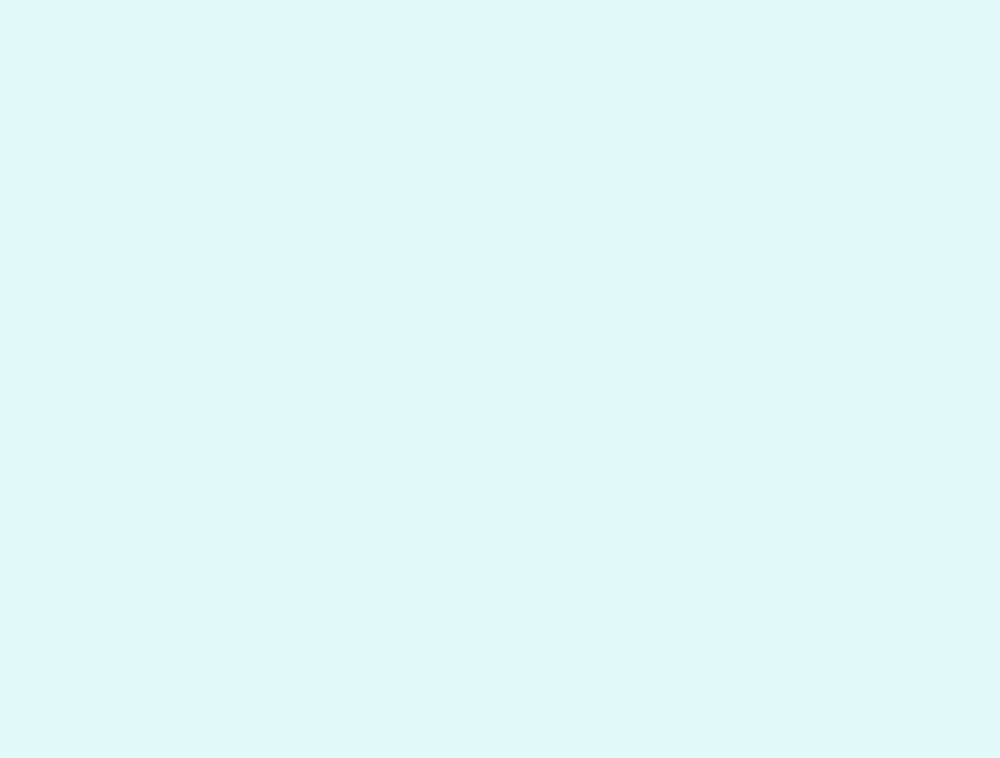
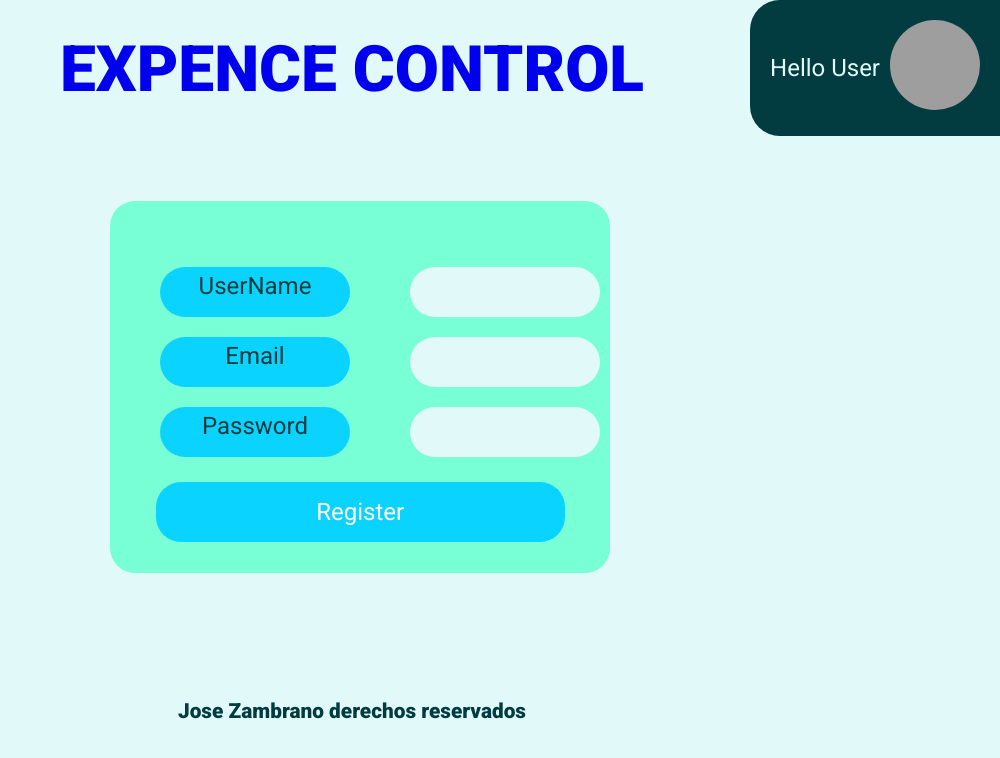
Before and after one commit to joseyzambranov/expense-control, a React (Create React App) app: page /Register in a window 1280 px wide. Before the commit this address had no page. Shown: the top 758 px of the page, without its empty margins (280-1280 px from the left). Built offline with nearby package versions, Linux system fonts and the light colour scheme; grey boxes are pictures that could not be loaded.

Commit message:
adding page login and register

```diff
--- a/package.json
+++ b/package.json
@@ -3,13 +3,17 @@
   "version": "0.1.0",
   "private": true,
   "dependencies": {
+    "@reduxjs/toolkit": "^1.8.2",
     "@testing-library/jest-dom": "^5.16.4",
     "@testing-library/react": "^13.2.0",
     "@testing-library/user-event": "^13.5.0",
+    "axios": "^0.27.2",
     "react": "^18.1.0",
     "react-dom": "^18.1.0",
     "react-router-dom": "^6.3.0",
     "react-scripts": "5.0.1",
+    "redux-persist": "^6.0.0",
+    "styled-components": "^5.3.5",
     "web-vitals": "^2.1.4"
   },
   "scripts": {
--- a/src/App.js
+++ b/src/App.js
@@ -1,7 +1,9 @@
 import { BrowserRouter, Route, Routes } from 'react-router-dom';
 import './App.css';
 import Home from './page/Home';
+import Login from './page/Login';
 import Table from './page/Table';
+import Register from "./page/Register";
 function App() {
 
 
@@ -11,6 +13,8 @@ return(
     <Routes>
         <Route exact path='/'element={<Home />}></Route>
         <Route exact path='/Table'element={<Table />}></Route>
+        <Route exact path='/Login'element={<Login />}></Route>
+        <Route exact path='/Register'element={<Register />}></Route>
     </Routes>
 
     </BrowserRouter>
--- a/src/components/header/Header.jsx
+++ b/src/components/header/Header.jsx
@@ -1,4 +1,5 @@
 import "../../index.css"
+import {Link} from "react-router-dom"
 
 export default function Header(){
 
@@ -8,10 +9,13 @@ export default function Header(){
         <header >
         <div className="container-header" >
            <div className="container-title-header">
-               <p>Hello Alexa</p>
+               <Link to="/Login">
+               <p>Hello User</p>
+               </Link>
+
            </div>
            <div>
-              <img className="img-header" src= "https://images.unsplash.com/photo-1494790108377-be9c29b29330?ixlib=rb-1.2.1&raw_url=true&q=80&fm=jpg&crop=entropy&cs=tinysrgb&ixid=MnwxMjA3fDB8MHxwaG90by1wYWdlfHx8fGVufDB8fHx8&auto=format&fit=crop&w=387" alt="" />
+              <img className="img-header" src="https://crowd-literature.eu/wp-content/uploads/2015/01/no-avatar.gif" alt="" />
            </div>
 
         </div>
--- a/src/components/title/Title.jsx
+++ b/src/components/title/Title.jsx
@@ -1,10 +1,16 @@
+import { Link } from "react-router-dom";
 import "../../index.css";
 
 export default function Title(){
 
     return(
+
+
         <section className="section-title-center section section-title">
+            <Link to="/">
                 <h1>EXPENCE CONTROL</h1>
+            </Link>
         </section>
+
     )
 }
--- a/src/index.css
+++ b/src/index.css
@@ -51,7 +51,9 @@ textarea{
     font-size: var(--normal-font-size);
 }
 
-
+a{
+    text-decoration: none;
+}
 
 input{
     border: none;
--- a/src/page/Home.jsx
+++ b/src/page/Home.jsx
@@ -9,7 +9,7 @@ import Title from "../components/title/Title"
 export default function Home(){
     return(
         <div>
-            <Header />
+    <Header />
     <Title />
     <DateTitle />
     <Plan />
--- /dev/null
+++ b/src/page/Login.jsx
@@ -0,0 +1,101 @@
+import styled from "styled-components"
+import Footer from "../components/footer/Footer"
+import Header from "../components/header/Header"
+import Title from "../components/title/Title"
+import {Link} from "react-router-dom"
+
+const Container = styled.div`
+    position: relative;
+    height:70vh;
+    display: flex;
+    align-items: center;
+    justify-content: center;
+`
+const Form = styled.div`
+
+background-color: var(--green-color);
+width: 500px;
+border-radius: 25px;
+justify-self:center;
+padding:1rem 0 1rem 0;
+
+`
+const ContainerButton = styled.div`
+
+    display: flex;
+    justify-content: flex-end;
+    margin-right: 45px;
+    padding: 15px 0 15px 0;
+
+`
+const Button =styled.button`
+color:white;
+background-color:var(--blue-color);
+width: 90%;
+height: 60px;
+border-radius: 25px;
+
+`
+const NotUser =  styled.div`
+display:flex;
+justify-content: end;
+padding:.0  3rem 0 0;
+font-size:var(--smaller-font-size);
+
+
+
+`
+export default function Login(){
+
+
+    return(<>
+        <Header />
+        <Title/>
+        <Container >
+            <Form>
+
+<div  className="modal-close ">
+
+</div>
+
+<div className="modal-body">
+
+    <span  className="spending-plan-item blue" >UserName</span>
+
+    <div>
+        <input  className="spending-plan-item white" type="text"  />
+    </div>
+    <span  className="spending-plan-item blue" >Password</span>
+
+    <div>
+        <input  className="spending-plan-item white" type="password"  />
+    </div>
+
+
+
+</div>
+
+
+<ContainerButton>
+    <Button>Login</Button>
+</ContainerButton>
+
+<NotUser>
+    <Link to="/Register">
+    <span>Not a User</span>
+    </Link>
+
+</NotUser>
+
+
+            </Form>
+
+
+
+        </Container>
+        <Footer/>
+        </>
+
+
+    )
+}
--- /dev/null
+++ b/src/page/Register.jsx
@@ -0,0 +1,94 @@
+import styled from "styled-components"
+import Footer from "../components/footer/Footer"
+import Header from "../components/header/Header"
+import Title from "../components/title/Title"
+
+const Container = styled.div`
+    position: relative;
+
+    height:70vh;
+    display: flex;
+    align-items: center;
+
+    justify-content: center;
+
+
+
+`
+const Form = styled.div`
+
+background-color: var(--green-color);
+width: 500px;
+border-radius: 25px;
+justify-self:center;
+padding:1rem 0 1rem 0;
+
+`
+const ContainerButton = styled.div`
+
+    display: flex;
+    justify-content: flex-end;
+    margin-right: 45px;
+    padding: 15px 0 15px 0;
+
+`
+const Button =styled.button`
+color:white;
+background-color:var(--blue-color);
+width: 90%;
+height: 60px;
+border-radius: 25px;
+
+`
+export default function Login(){
+
+
+    return(<>
+        <Header />
+        <Title/>
+        <Container >
+            <Form>
+
+<div  className="modal-close ">
+
+</div>
+
+<div className="modal-body">
+
+    <span  className="spending-plan-item blue" >UserName</span>
+
+    <div>
+        <input  className="spending-plan-item white" type="text"  />
+    </div>
+    <span  className="spending-plan-item blue" >Email</span>
+
+    <div>
+        <input  className="spending-plan-item white" type="text"  />
+    </div>
+    <span  className="spending-plan-item blue" >Password</span>
+
+    <div>
+        <input  className="spending-plan-item white" type="password"  />
+    </div>
+
+
+
+</div>
+
+
+<ContainerButton>
+    <Button>Register</Button>
+</ContainerButton>
+
+
+
+
+            </Form>
+
+        </Container>
+        <Footer/>
+        </>
+
+
+    )
+}
--- a/src/page/Table.jsx
+++ b/src/page/Table.jsx
@@ -1,10 +1,15 @@
 import Footer from "../components/footer/Footer"
 import Header from "../components/header/Header"
+import Title from "../components/title/Title"
+import Date from "../components/date/DateTilte"
 
 export default function Table (){
     return(
     <>
     <Header />
+
+<Title/>
+<Date/>
       <section className="section-table table">
             {/*--TABLE INPUT--*/}
             <div>
```
Also changed, not shown: requestMethods.js (added, +9 -0 lines), src/redux/store.js (added, +36 -0 lines), src/redux/userRedux.js (added, +30 -0 lines), 1 other file (tests, documents, lock files or other folders).
